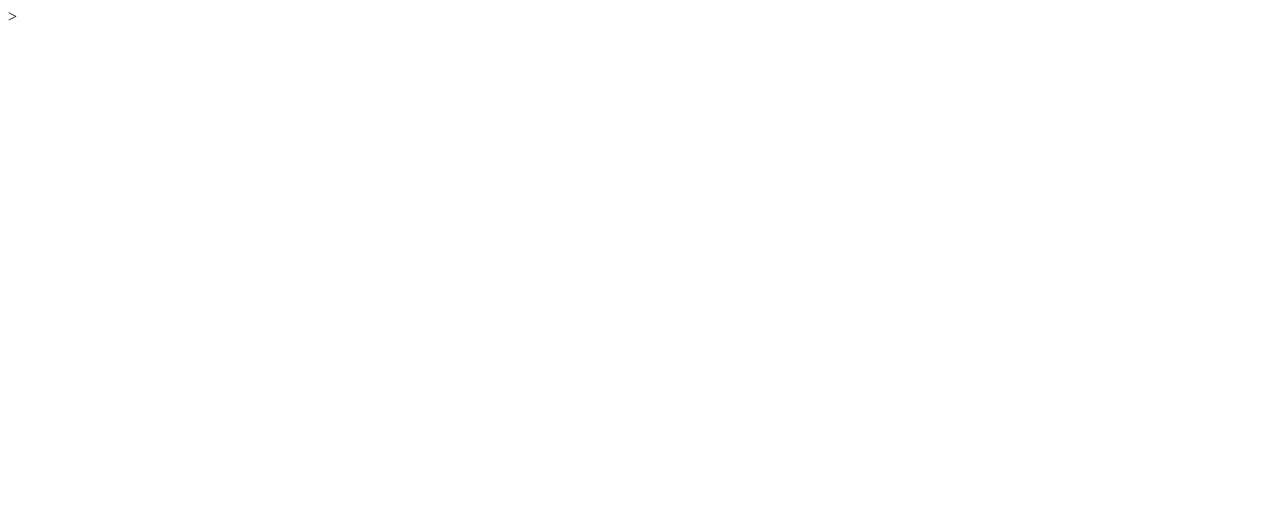
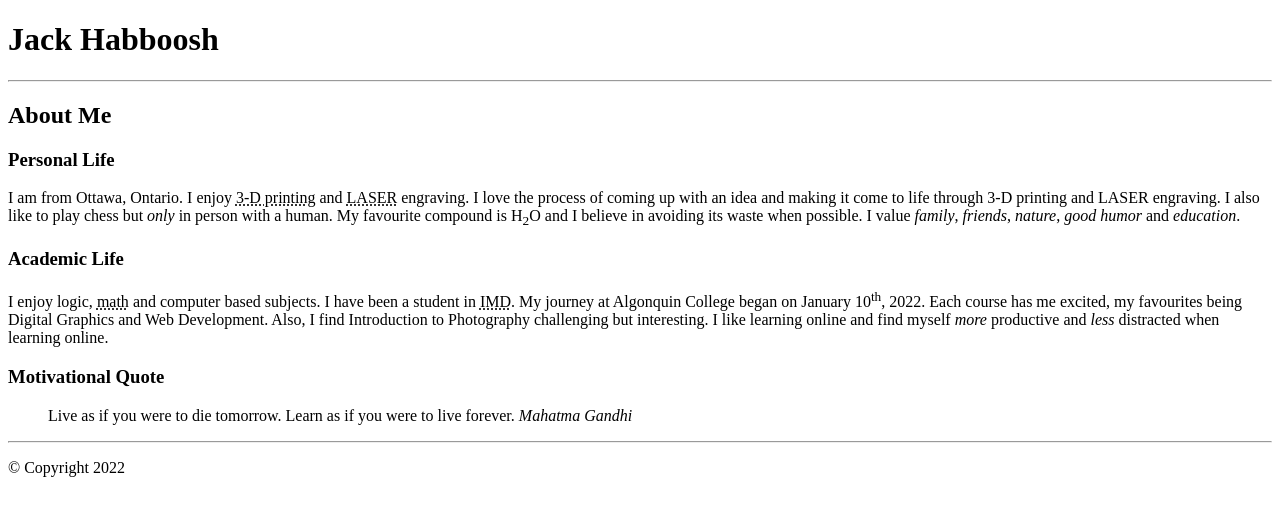
Before and after one commit to habb0016/habb0016.github.io, a plain HTML site: page html-assignment/index.html in a window 1280 px wide. Drawn offline with Linux system fonts and the light colour scheme.

Commit message:
Adds index.html for HTML assignment

```diff
--- a/html-assignment/index.html
+++ b/html-assignment/index.html
@@ -1,9 +1,44 @@
 <!DOCTYPE html>
 <html>
     <head>
-        <title>MTM6130 HTML Semantics Assignment</title>>
+        <title>MTM6130 HTML Semantics Assignment</title>
     </head>
     <body>
+        <header>
+           <h1>Jack Habboosh</h1>
+        </header>
+        <hr>
+        <main>
+            <article>
+                <h2>About Me</h2>
+                <h3>Personal Life</h3>
+                <p>
+                    I am from Ottawa, Ontario. I enjoy <abbr title="Three-dimensional printing">3-D printing</abbr>
+                    and <abbr title="light amplification by the stimulated emission of radiation">LASER</abbr> engraving.
+                    I love the process of coming up with an idea and making it come to life through
+                    3-D printing and LASER engraving. I also like to play chess but <em>only</em> in person with a human.
+                    My favourite compound is H<sub>2</sub>O and I believe in avoiding
+                    its waste when possible. I value <em>family</em>, <em>friends</em>, <em>nature</em>, <em>good humor</em>
+                    and <em>education</em>.
+                </p>
 
+                <h3>Academic Life</h3>
+                <p>
+                    I enjoy logic, <abbr title="mathematics">math</abbr> and computer based subjects. I have been a student in <abbr title="Interactive Media Design">IMD</abbr>.
+                    My journey at Algonquin College began on January 10<sup>th</sup>, 2022. Each course has me excited, my favourites being Digital Graphics and Web Development.
+                    Also, I find Introduction to Photography challenging but interesting. I like learning online and find myself <em>more</em> productive and <em>less</em> distracted
+                    when learning online.
+                </p>
+                <h3>Motivational Quote</h3>
+                <blockquote>
+                    Live as if you were to die tomorrow. Learn as if you were to live forever.
+                    <cite>Mahatma Gandhi</cite>
+                </blockquote>
+            </article>
+        </main>
+        <hr>
+        <footer>
+            <p>© Copyright 2022</p>
+        </footer>
     </body>
 </html>
```
